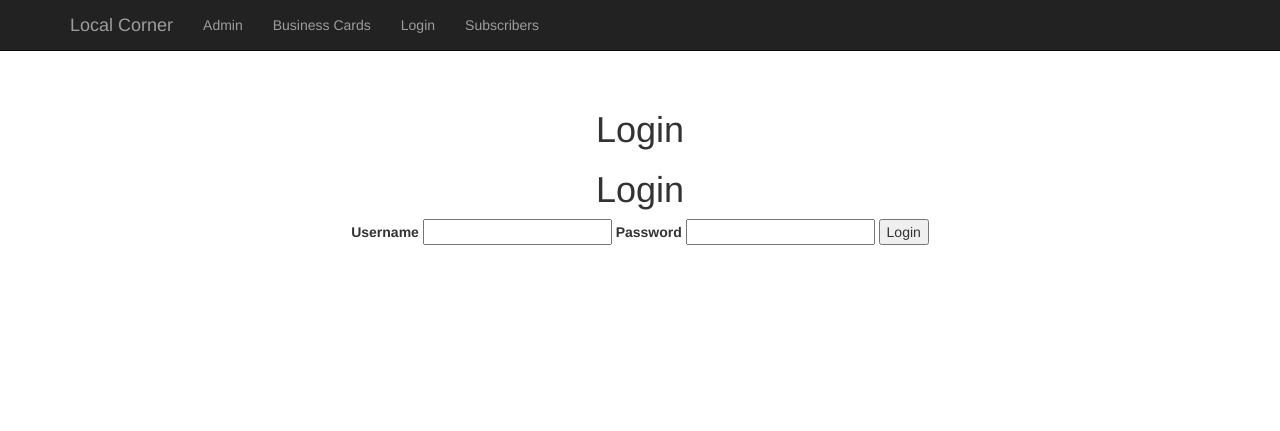
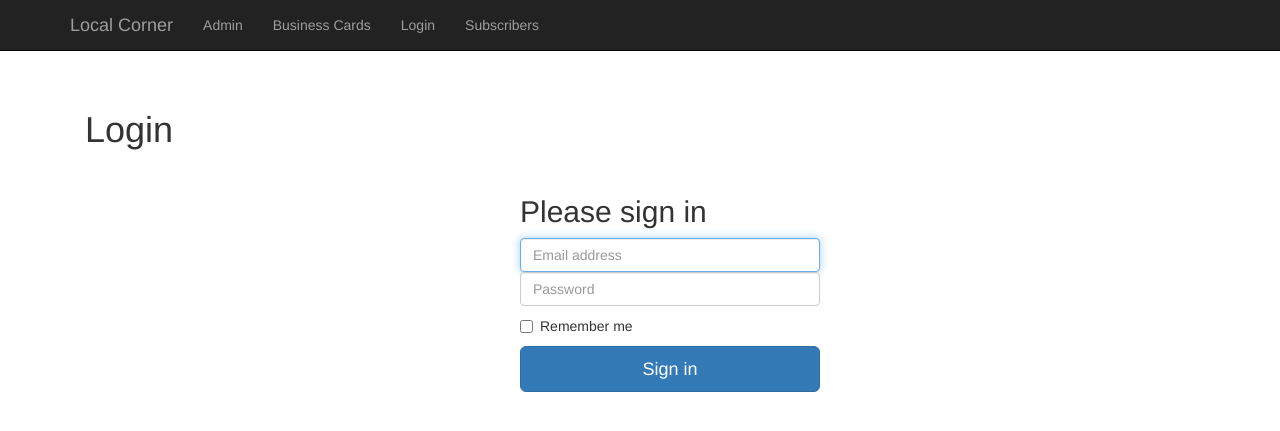
Before and after one commit to davidfekke/lcorner, a Jekyll site: the page built from login.html, in a window 1280 px wide. Shown: the top 431 px of the page. Built offline with Jekyll 4.4.1, drawn with Linux system fonts in a browser that asks for light colours; nearby versions of some CDN libraries.

Commit message:
Adding rest of bootstrap

```diff
--- a/css/starter-template.css
+++ b/css/starter-template.css
@@ -3,5 +3,10 @@ body {
 }
 .starter-template {
   padding: 40px 15px;
-  text-align: center;
+  text-align: left;
 }
+.form-signin {
+    max-width: 330px;
+    padding: 15px;
+    margin: 0 auto;
+}
--- a/login.html
+++ b/login.html
@@ -4,13 +4,20 @@ title: Login
 permalink: /login/
 ---
 
-<h1>Login</h1>
+<div class="container">
 
-<label>Username</label>
-<input></input>
+    <form class="form-signin">
+    <h2 class="form-signin-heading">Please sign in</h2>
+    <label for="inputEmail" class="sr-only">Email address</label>
+    <input type="email" id="inputEmail" class="form-control" placeholder="Email address" required autofocus>
+    <label for="inputPassword" class="sr-only">Password</label>
+    <input type="password" id="inputPassword" class="form-control" placeholder="Password" required>
+    <div class="checkbox">
+        <label>
+        <input type="checkbox" value="remember-me"> Remember me
+        </label>
+    </div>
+    <button class="btn btn-lg btn-primary btn-block" onclick="location.href='{{ site.baseurl }}/subscribers/'">Sign in</button>
+    </form>
 
-<label>Password</label>
-<input></input>
-
-
-<button onclick="location.href='{{ site.baseurl }}/subscribers/'">Login</button>
+</div> <!-- /container -->
```
Also changed, not shown: admin.md (+0 -2 lines), businesscards.md (+0 -2 lines), index.html (+12 -3 lines), subscribers.md (+0 -2 lines).
